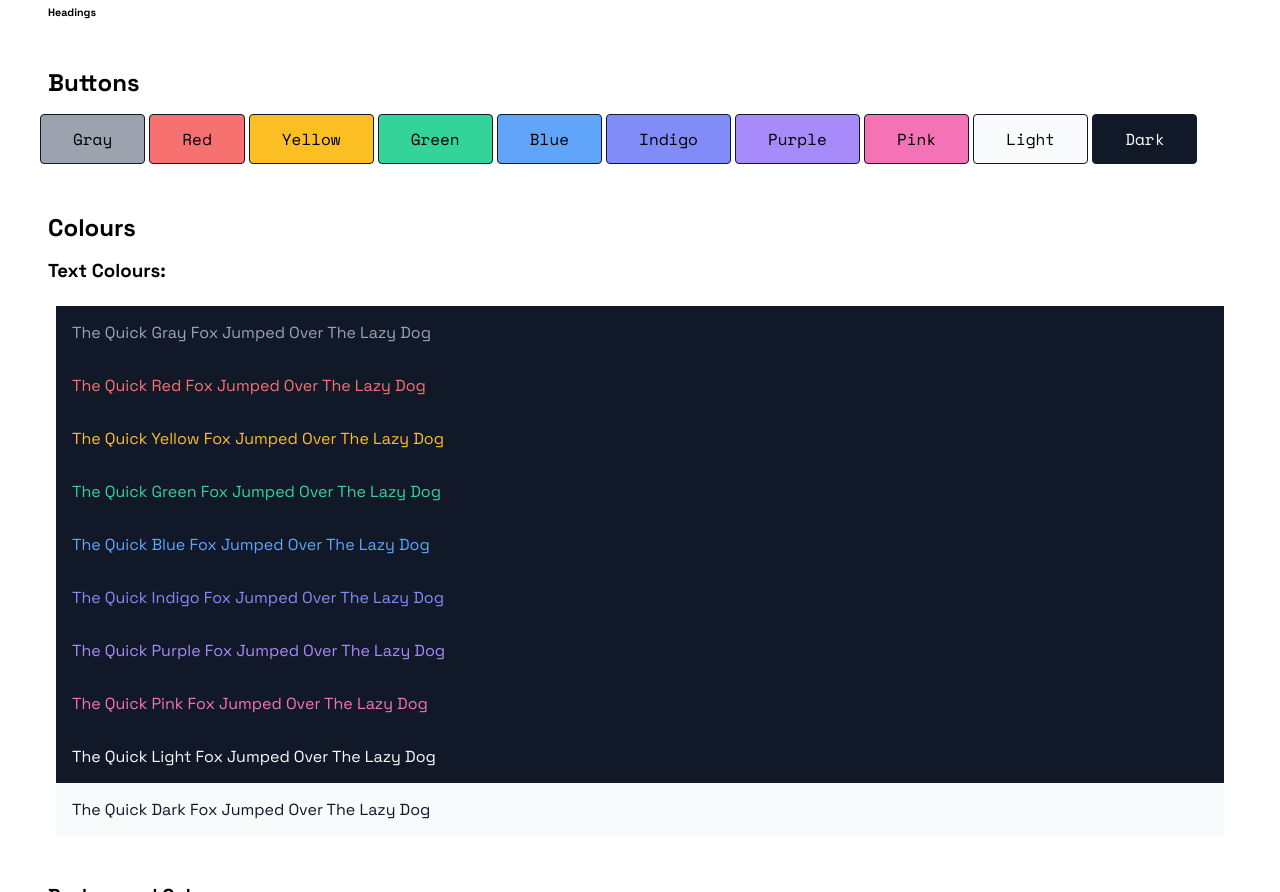
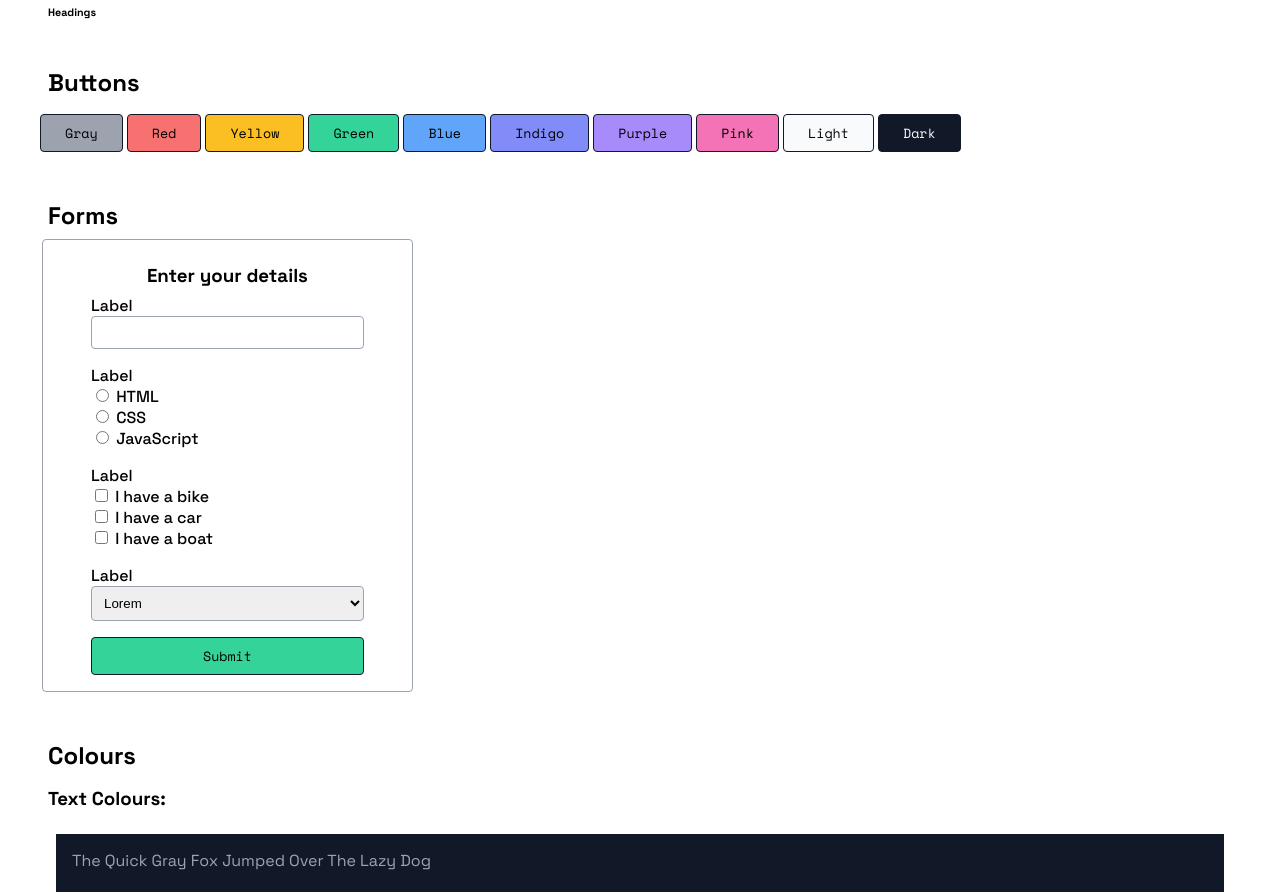
Before and after one commit to shah-a/few2.2-03-css-framework, a plain HTML site: page index.html in a window 1280 px wide. Shown: the part 646-1538 px from the top of the page. Drawn offline with nearby package versions, Linux system fonts and the light colour scheme; a web font is replaced by a local one.

Commit message:
[Added] forms

```diff
--- a/index.html
+++ b/index.html
@@ -72,6 +72,47 @@
     <button type="button" class="btn btn-dark">Dark</button>
   </section>
 
+  <!-- Forms -->
+  <section class="forms mb-3">
+    <h2>Forms</h2>
+    <form class="inline-block">
+      <fieldset class="pt-1 pb-1 pr-3 pl-3">
+        <h3 class="pr-3 pl-3">Enter your details</h3>
+        <label for="text-input">Label</label>
+        <input type="text" id="text-input" class="mb-1">
+
+        <label>Label</label>
+        <div class="radio mb-1">
+          <input type="radio" id="html" name="fav_language" value="HTML">
+          <label for="html">HTML</label><br>
+          <input type="radio" id="css" name="fav_language" value="CSS">
+          <label for="css">CSS</label><br>
+          <input type="radio" id="javascript" name="fav_language" value="JavaScript">
+          <label for="javascript">JavaScript</label>
+        </div>
+
+        <label>Label</label>
+        <div class="checkbox mb-1">
+          <input type="checkbox" id="vehicle1" name="vehicle1" value="Bike">
+          <label for="vehicle1"> I have a bike</label><br>
+          <input type="checkbox" id="vehicle2" name="vehicle2" value="Car">
+          <label for="vehicle2"> I have a car</label><br>
+          <input type="checkbox" id="vehicle3" name="vehicle3" value="Boat">
+          <label for="vehicle3"> I have a boat</label><br>
+        </div>
+
+        <label for="dropdown">Label</label>
+        <select id="dropdown" class="mb-1">
+          <option value="option-1">Lorem</option>
+          <option value="option-2">Ipsum</option>
+          <option value="option-3">Dolor</option>
+        </select>
+
+        <button type="submit" class="btn btn-green">Submit</button>
+      </fieldset>
+    </form>
+  </section>
+
   <!-- Colours -->
   <section class="colours mb-3">
     <h2 class="mb-1">Colours</h2>
--- a/style.css
+++ b/style.css
@@ -17,6 +17,20 @@
   --pink: #F472B6;
   --light: #F9FAFB;
   --dark: #111827;
+}
+
+/* Display */
+
+.block {
+  display: block;
+}
+
+.inline {
+  display: inline;
+}
+
+.inline-block {
+  display: inline-block;
 }
 
 /* Margin and Padding */
@@ -230,8 +244,7 @@ a:hover {
 
 .btn {
   font-family: 'Space Mono', monospace;
-  font-size: 1rem;
-  padding: 0.75rem 2rem;
+  padding: 0.5rem 1.5rem;
   border: 1px solid var(--dark);
   border-radius: 0.25rem;
   cursor: pointer;
@@ -344,3 +357,28 @@ a:hover {
 .bg-dark {
   background-color: var(--dark);
 }
+
+/* Forms */
+
+form fieldset {
+  display: flex;
+  flex-direction: column;
+  border: 1px solid var(--gray);
+  border-radius: 0.25rem;
+}
+
+form label {
+  font-weight: 500;
+}
+
+form input {
+  padding: 0.5rem;
+  border: 1px solid var(--gray);
+  border-radius: 0.25rem;
+}
+
+form select {
+  padding: 0.5rem;
+  border: 1px solid var(--gray);
+  border-radius: 0.25rem;
+}
```
